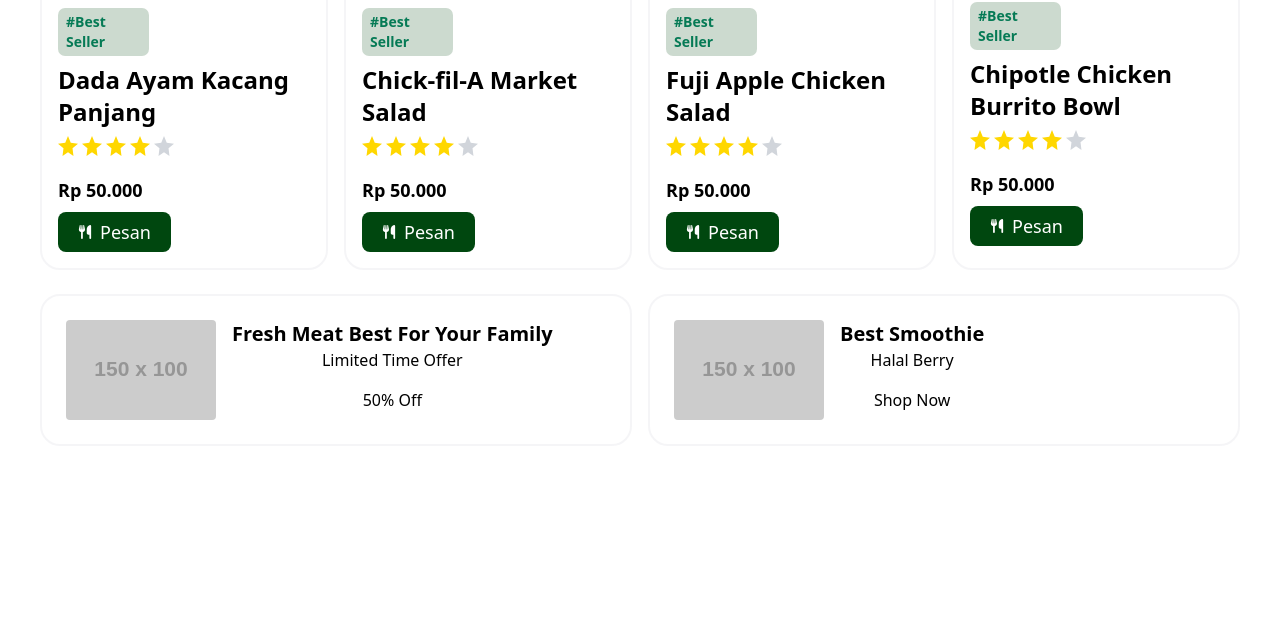
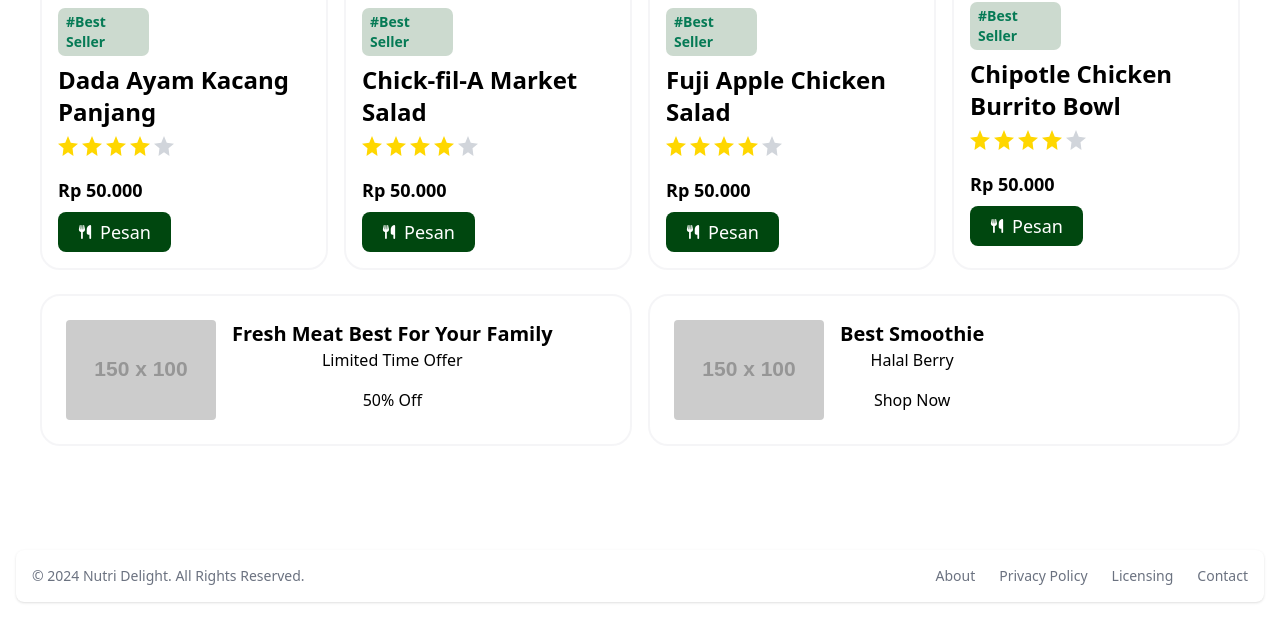
Before and after one commit to ckckckcz/Nutri-Delight, a website with bundled scripts: page src/index.html in a window 1280 px wide. Shown: the part 2350-2968 px from the top of the page. Before the commit the page ends 2884 px from the top, so only its background shows below. Built offline with nearby package versions, Linux system fonts and the light colour scheme; placeholder pictures from the web are drawn by us.

Commit message:
feat: footer

```diff
--- a/src/index.html
+++ b/src/index.html
@@ -639,6 +639,31 @@
       </div>
     </section>
     <!-- Best Seller Selesai -->
+    <!-- Footer -->
+    <section>
+      <div class="mx-auto max-w-screen-xl text-center">
+        <footer class="bg-white rounded-lg shadow m-4 dark:bg-gray-800">
+          <div class="w-full mx-auto max-w-screen-xl p-4 md:flex md:items-center md:justify-between">
+            <span class="text-sm text-gray-500 sm:text-center dark:text-gray-400">© 2024 <a href="https://flowbite.com/" class="hover:underline">Nutri Delight</a>. All Rights Reserved. </span>
+            <ul class="flex flex-wrap items-center mt-3 text-sm font-medium text-gray-500 dark:text-gray-400 sm:mt-0">
+              <li>
+                <a href="#" class="hover:underline me-4 md:me-6">About</a>
+              </li>
+              <li>
+                <a href="#" class="hover:underline me-4 md:me-6">Privacy Policy</a>
+              </li>
+              <li>
+                <a href="#" class="hover:underline me-4 md:me-6">Licensing</a>
+              </li>
+              <li>
+                <a href="#" class="hover:underline">Contact</a>
+              </li>
+            </ul>
+          </div>
+        </footer>
+      </div>
+    </section>
+    <!-- Footer Selesai -->
     <script src="https://cdn.jsdelivr.net/npm/flowbite@2.4.1/dist/flowbite.min.js"></script>
     <script src="../path/to/flowbite/dist/flowbite.min.js"></script>
     <script src="./javascript/main.js"></script>
```
Also changed, not shown: src/styles/output.css.
